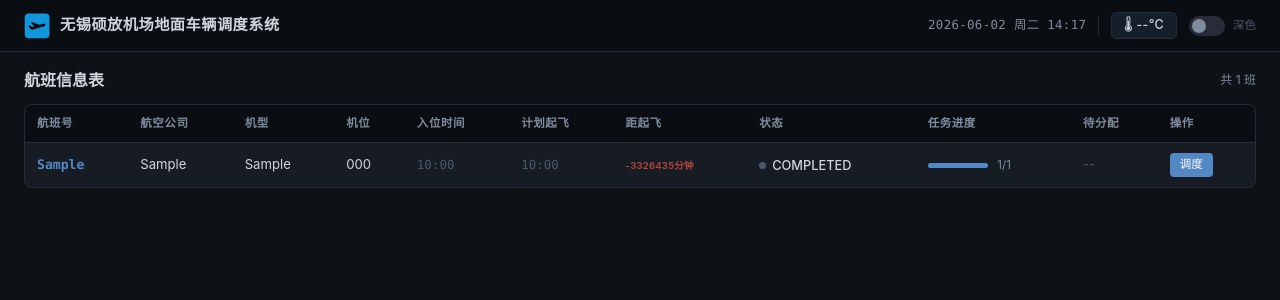
After one commit to Colinzg/MIS_system, a Flask app: page /flights in a window 1280 px wide. The commit adds this page. Shown: the top 300 px of the page. Run offline with Flask 3, Linux system fonts and the light colour scheme; tables that the repository leaves empty hold one stand-in row (values such as "Sample post").

Commit message:
2606022217

```diff
--- a/app.py
+++ b/app.py
@@ -39,16 +39,16 @@ def create_app(config_class=Config):
         return response
 
     # 注册路由蓝图
-    from routes import dashboard_bp, schedule_bp, vehicles_bp, maintenance_bp, manual_bp, api_bp
+    from routes import dashboard_bp, schedule_bp, vehicles_bp, maintenance_bp, manual_bp, flights_bp, api_bp
     app.register_blueprint(dashboard_bp)
     app.register_blueprint(schedule_bp)
     app.register_blueprint(vehicles_bp)
     app.register_blueprint(maintenance_bp)
     app.register_blueprint(manual_bp)
+    app.register_blueprint(flights_bp)
     app.register_blueprint(api_bp)
 
     return app
-
 
 if __name__ == "__main__":
     # 自动启动车载终端模拟器（绑定车辆 ID=1，独立进程，端口 5001）
--- a/routes/__init__.py
+++ b/routes/__init__.py
@@ -9,11 +9,14 @@ schedule_bp = Blueprint("schedule", __name__)
 vehicles_bp = Blueprint("vehicles", __name__, template_folder="../templates")
 maintenance_bp = Blueprint("maintenance", __name__, template_folder="../templates")
 manual_bp = Blueprint("manual", __name__, template_folder="../templates")
+flights_bp = Blueprint("flights", __name__, template_folder="../templates")
 api_bp = Blueprint("api", __name__)
 
 from . import dashboard  # noqa: E402, F401
 from . import schedule  # noqa: E402, F401
 from . import vehicles  # noqa: E402, F401
+from . import vehicles_info  # noqa: E402, F401
 from . import maintenance  # noqa: E402, F401
 from . import manual  # noqa: E402, F401
+from . import flights  # noqa: E402, F401
 from . import api  # noqa: E402, F401
--- /dev/null
+++ b/routes/flights.py
@@ -0,0 +1,36 @@
+"""航班信息表路由."""
+from datetime import datetime, timedelta
+from flask import render_template
+from models.flight import Flight
+from models.task import Task
+from . import flights_bp
+
+
+STATUS_NAMES = {
+    "SCHEDULED": "已排班",
+    "ARRIVED": "已入位",
+    "DEPARTED": "已离场",
+    "CANCELLED": "已取消",
+}
+
+
+@flights_bp.route("/flights")
+def flights():
+    now = datetime.utcnow() + timedelta(hours=8)
+    flights = Flight.query.order_by(Flight.scheduled_at).all()
+
+    rows = []
+    for f in flights:
+        total = Task.query.filter_by(flight_id=f.id).count()
+        done = Task.query.filter_by(flight_id=f.id).filter(
+            Task.status.in_(["COMPLETED"])
+        ).count()
+        pending = Task.query.filter_by(flight_id=f.id, status="PENDING").count()
+        rows.append({
+            "flight": f,
+            "total": total,
+            "done": done,
+            "pending": pending,
+        })
+
+    return render_template("flights.html", rows=rows, now=now, STATUS_NAMES=STATUS_NAMES)
--- a/templates/dashboard.html
+++ b/templates/dashboard.html
@@ -16,6 +16,9 @@
 
 {# ── 车辆类型概览栏 ── #}
 <div class="vtype-bar">
+    <a href="{{ url_for('vehicles.vehicles_table') }}" class="vtype-bar-link">车辆信息</a>
+    <a href="{{ url_for('flights.flights') }}" class="vtype-bar-link">航班信息</a>
+    <div class="vtype-center">
     {% for code, name in vtype_names.items() %}
     {% set tv = vehicles | selectattr("0.vehicle_type", "equalto", code) | list %}
     {% set idle_v = tv | selectattr("1.current_status", "equalto", "IDLE") | list | length %}
@@ -53,6 +56,7 @@
         </div>
     </div>
     {% endfor %}
+    </div>
 </div>
 
 {# ── 主布局：左侧边栏 + 态势图 ── #}
--- /dev/null
+++ b/templates/flights.html
@@ -0,0 +1,212 @@
+{% extends "base.html" %}
+{% block title %}航班信息表 — 无锡硕放机场地面车辆调度系统{% endblock %}
+{% block content %}
+
+{% set status_colors = {
+    'SCHEDULED': 'yellow',
+    'ARRIVED': 'green',
+    'DEPARTED': 'gray',
+    'CANCELLED': 'red'
+} %}
+
+<div class="page-header">
+    <h1>航班信息表</h1>
+    <div class="page-header-right">
+        <span class="page-count">共 {{ rows | length }} 班</span>
+    </div>
+</div>
+
+<div class="flights-table-wrap">
+    <table class="flights-table">
+        <thead>
+            <tr>
+                <th>航班号</th>
+                <th>航空公司</th>
+                <th>机型</th>
+                <th>机位</th>
+                <th>入位时间</th>
+                <th>计划起飞</th>
+                <th>距起飞</th>
+                <th>状态</th>
+                <th>任务进度</th>
+                <th>待分配</th>
+                <th>操作</th>
+            </tr>
+        </thead>
+        <tbody>
+            {% for r in rows %}
+            {% set f = r.flight %}
+            {% set minutes_left = ((f.scheduled_at - now).total_seconds() / 60) | int %}
+            {% set urg_cls = 'urg-red' if minutes_left < 30 else ('urg-yellow' if minutes_left < 60 else 'urg-green') %}
+            {% set sc = status_colors.get(f.status, 'gray') %}
+            <tr>
+                <td class="cell-flight-no">{{ f.flight_no }}</td>
+                <td>{{ f.airline }}</td>
+                <td>{{ f.aircraft_type or '--' }}</td>
+                <td>{{ f.gate.code if f.gate else '--' }}</td>
+                <td class="cell-time">{{ f.arrival_at.strftime('%H:%M') if f.arrival_at else '--' }}</td>
+                <td class="cell-time">{{ f.scheduled_at.strftime('%H:%M') }}</td>
+                <td><span class="fcard-urg-ind {{ urg_cls }}">{{ minutes_left }}分钟</span></td>
+                <td><span class="indicator indicator-{{ sc }}">{{ STATUS_NAMES.get(f.status, f.status) }}</span></td>
+                <td>
+                    <div class="progress-mini">
+                        <div class="progress-mini-bar" style="width:{{ (r.done / r.total * 100) | int if r.total else 0 }}%"></div>
+                    </div>
+                    <span class="progress-text">{{ r.done }}/{{ r.total }}</span>
+                </td>
+                <td>{% if r.pending > 0 %}<span class="pending-badge">{{ r.pending }}</span>{% else %}<span class="text-muted">--</span>{% endif %}</td>
+                <td>
+                    <a href="{{ url_for('schedule.schedule_flight', flight_id=f.id) }}" class="btn-sm">调度</a>
+                </td>
+            </tr>
+            {% else %}
+            <tr>
+                <td colspan="11" class="table-empty">暂无航班数据，请先运行 seed.py 初始化</td>
+            </tr>
+            {% endfor %}
+        </tbody>
+    </table>
+</div>
+
+{% endblock %}
+
+{% block scripts %}
+<style>
+.flights-table-wrap {
+    margin: 0 24px 24px;
+    overflow-x: auto;
+    background: var(--bg-surface);
+    border: 1px solid var(--border);
+    border-radius: 8px;
+}
+
+.flights-table {
+    width: 100%;
+    border-collapse: collapse;
+    font-size: .82rem;
+}
+
+.flights-table th {
+    position: sticky;
+    top: 0;
+    background: var(--bg-nav);
+    color: var(--text-secondary);
+    font-weight: 600;
+    font-size: .72rem;
+    text-transform: uppercase;
+    letter-spacing: .5px;
+    padding: 10px 12px;
+    text-align: left;
+    white-space: nowrap;
+    border-bottom: 1px solid var(--border);
+}
+
+.flights-table td {
+    padding: 10px 12px;
+    border-bottom: 1px solid var(--border);
+    white-space: nowrap;
+    color: var(--text-primary);
+}
+
+.flights-table tbody tr:hover {
+    background: var(--bg-hover);
+}
+
+.cell-flight-no {
+    font-weight: 700;
+    font-family: "SF Mono", Consolas, monospace;
+    color: var(--accent) !important;
+}
+
+.cell-time {
+    font-family: "SF Mono", Consolas, monospace;
+    font-size: .78rem;
+}
+
+.progress-mini {
+    display: inline-block;
+    width: 60px;
+    height: 5px;
+    background: var(--border);
+    border-radius: 3px;
+    vertical-align: middle;
+    margin-right: 6px;
+}
+
+.progress-mini-bar {
+    height: 100%;
+    background: var(--accent);
+    border-radius: 3px;
+    transition: width .3s;
+}
+
+.progress-text {
+    font-size: .72rem;
+    color: var(--text-secondary);
+    vertical-align: middle;
+}
+
+.pending-badge {
+    display: inline-block;
+    background: var(--yellow-glow);
+    color: var(--yellow);
+    font-size: .68rem;
+    font-weight: 700;
+    padding: 1px 7px;
+    border-radius: 10px;
+    min-width: 20px;
+    text-align: center;
+}
+
+.text-muted {
+    color: var(--text-muted);
+}
+
+.btn-sm {
+    display: inline-block;
+    padding: 3px 10px;
+    font-size: .72rem;
+    background: var(--accent);
+    color: #fff;
+    border: none;
+    border-radius: 4px;
+    text-decoration: none;
+    cursor: pointer;
+    transition: opacity .15s;
+}
+
+.btn-sm:hover {
+    opacity: .85;
+}
+
+.page-header {
+    display: flex;
+    align-items: center;
+    justify-content: space-between;
+    padding: 16px 24px 12px;
+}
+
+.page-header h1 {
+    font-size: 1rem;
+    font-weight: 700;
+    color: var(--text-primary);
+}
+
+.page-header-right {
+    display: flex;
+    align-items: center;
+    gap: 12px;
+}
+
+.page-count {
+    font-size: .75rem;
+    color: var(--text-secondary);
+}
+
+.table-empty {
+    text-align: center;
+    color: var(--text-muted);
+    padding: 40px 12px !important;
+}
+</style>
+{% endblock %}
```
Also changed, not shown: Key Business Simplification Plan.md (+9 -9 lines), project_report.md (+8 -8 lines), routes/vehicles_info.py (added, +32 -0 lines), static/style.css (+32 -1 lines), templates/vehicles_table.html (added, +153 -0 lines).
